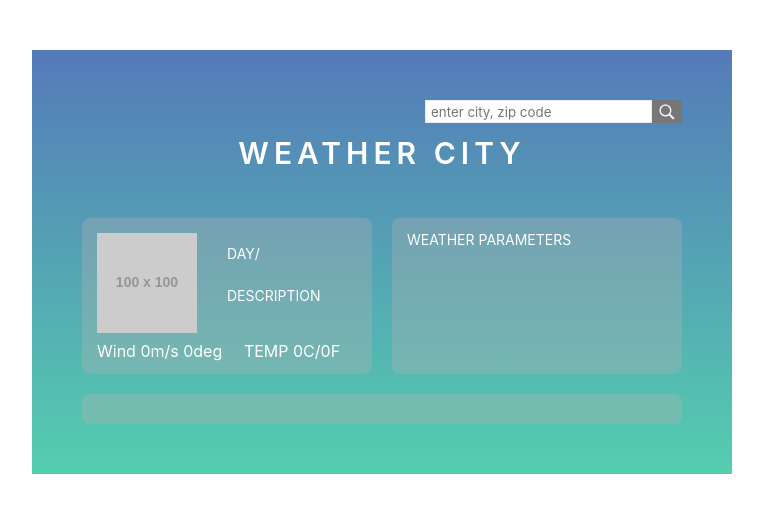
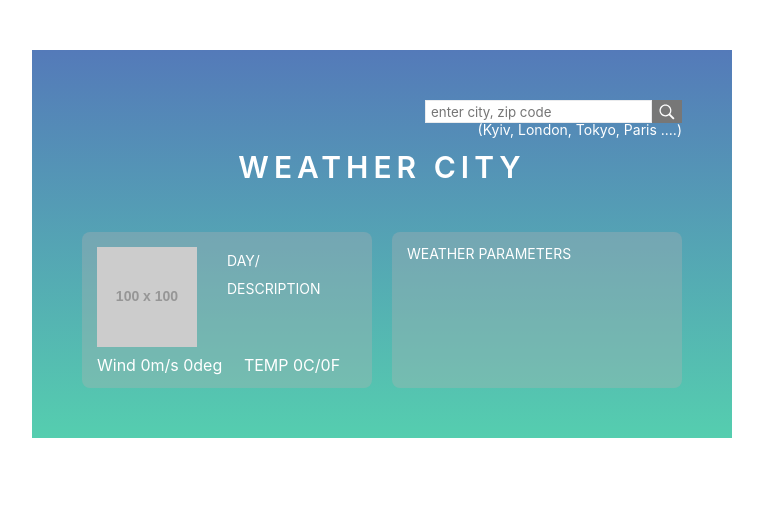
Before and after one commit to Lapitskyi/weather, a React (Create React App) app: page / in a window 1280 px wide. Shown: the top 512 px of the page, without its empty margins (258-1021 px from the left). Built offline with nearby package versions, Linux system fonts and the light colour scheme.

Commit message:
refactoring

```diff
--- a/src/API/api.js
+++ b/src/API/api.js
@@ -16,7 +16,7 @@ export const weatherAPI = {
             })
             .catch(err => {
                 if (err.response) {
-                    console.log('error')
+                    return err.response.data
                 } else if (err.request) {
                     // client never received a response, or request never left
                 }
@@ -30,7 +30,7 @@ export const weatherAPI = {
             })
             .catch(err => {
                 if (err.response) {
-                    console.log('error')
+                    return err.response.data
                 } else if (err.request) {
                     // client never received a response, or request never left
                 }
--- a/src/components/Weather/SearchCity/SearchCity.jsx
+++ b/src/components/Weather/SearchCity/SearchCity.jsx
@@ -3,7 +3,7 @@ import './SearchCity.scss';
 import svgSprite from '../../../assets/images/svgSprite.svg'
 
 const SearchCity = (props) => {
-    return (
+    return (<>
         <form className="form" >
             <label className="form__label">
                 <input className="form__input"
@@ -13,6 +13,7 @@ const SearchCity = (props) => {
                        onChange={props.onInputCity}
                 />
             </label>
+
             <button className="form__btn btn" type="submit" onClick={props.onSubmitCity}>
                 <svg className="form__icon">
                     <use href={svgSprite + "#search"}></use>
@@ -20,7 +21,8 @@ const SearchCity = (props) => {
             </button>
 
         </form>
-
+            <div style={{textAlign:"end"}}>(Kyiv, London, Tokyo, Paris ....)</div>
+        </>
     )
 }
 
--- a/src/components/Weather/Weather.jsx
+++ b/src/components/Weather/Weather.jsx
@@ -12,7 +12,6 @@ const Weather = (props) => {
         <div className="weather">
             <div className="container">
                 <div className="weather__inner">
-
                     <SearchCity
                         inputText={props.inputText}
                         onInputCity={props.onInputCity}
@@ -20,15 +19,9 @@ const Weather = (props) => {
                     />
 
                     <h2 className="weather__title">Weather {props.currentWeather ? props.currentWeather.name : "city"}</h2>
+                            <WeatherHeader currentWeather={props.currentWeather}/>
+                            <WeatherFooter forecastWeather={props.forecastWeather}/>
 
-                    <WeatherHeader
-                        currentWeather={props.currentWeather}
-                    />
-
-
-                    <WeatherFooter
-                        forecastWeather={props.forecastWeather}
-                    />
                 </div>
             </div>
         </div>
--- a/src/components/Weather/WeatherFooter/WeatherFooter.jsx
+++ b/src/components/Weather/WeatherFooter/WeatherFooter.jsx
@@ -5,24 +5,35 @@ import './WeatherFooter.scss'
 const WeatherFooter = (props) => {
 
     return (
+        <>
+            {
+                props.forecastWeather ?
                     <div className="weather__footer">
                         <ul className="weather__footer-list">
-
-                {props.forecastWeather?.map(item =>
-                    item.list.map(list=>
+                            {
+                                props.forecastWeather?.map(list =>
                                     <li className="weather__footer-item" key={list.dt}>
-                            <h4 className="weather__footer-title"> {new Date(list.dt * 1000).toLocaleString()}</h4>
+                                        <h4 className="weather__footer-title">
+                                            {new Date(list.dt * 1000).toLocaleString('en', {weekday: 'long'})}
+                                            <span
+                                                style={{display: "block"}}>{new Date(list.dt * 1000).toLocaleDateString()}</span>
+                                            <span>{list.weather[0]['description']}</span>
+                                        </h4>
                                         <img className="weather__footer-img"
-                                 src={`https://openweathermap.org/img/wn/${list.weather[0]['icon']}@2x.png`} alt=""/>
-                            <div className="weather__footer-temperature">{`${Math.round(list.main.temp - 273)} \u00B0C /
-                       ${Math.round((list.main.temp - 273.15) * 9 / 5 + 32)}\u00B0F`
-
-                            }</div>
+                                             src={`https://openweathermap.org/img/wn/${list.weather[0]['icon']}@2x.png`}
+                                             alt=""/>
+                                        <div className="weather__footer-temperature">
+                                            {`${Math.round(list.main.temp - 273)} \u00B0C /
+                                ${Math.round((list.main.temp - 273.15) * 9 / 5 + 32)}\u00B0F`}
+                                        </div>
                                     </li>
                                 )
-                )}
+                            }
                         </ul>
                     </div>
+                    : null
+            }
+        </>
     )
 }
 
--- a/src/components/Weather/WeatherFooter/WeatherFooter.scss
+++ b/src/components/Weather/WeatherFooter/WeatherFooter.scss
@@ -32,11 +32,14 @@
   }
 
   &__footer-title {
-    margin-bottom: 30px;
+    margin-bottom: 10px;
+    line-height: 1.3;
   }
 
   &__footer-img {
-    margin-bottom: 30px;
+    width: 80px;
+    height: 80px;
+    margin-bottom: 10px;
   }
 
   &__footer-temperature {
--- a/src/components/Weather/WeatherHeader/WeatherHeader.jsx
+++ b/src/components/Weather/WeatherHeader/WeatherHeader.jsx
@@ -8,19 +8,13 @@ const WeatherHeader = (props) => {
 
     return (
         <div className="weather__header">
-            <div className="weather__header-item">
+                <div className="weather__header-item">
+                    <ListLeft {...props}/>
+                </div>
 
-                <ListLeft
-                    {...props}
-                />
-
-            </div>
-
-            <div className="weather__header-item">
-                <ListRigth
-                    {...props}
-                />
-            </div>
+                <div className="weather__header-item">
+                    <ListRigth {...props} />
+                </div>
         </div>
     )
 }
--- a/src/components/Weather/WeatherHeader/WeatherHeaderList/ListLeft/ListLeft.jsx
+++ b/src/components/Weather/WeatherHeader/WeatherHeaderList/ListLeft/ListLeft.jsx
@@ -19,9 +19,10 @@ const ListLeft = (props) => {
                     <li className="list-left__item">
                         <div className="list-left__date">
                             {props.currentWeather.dt
-                                ? `${new Date(props.currentWeather.dt * 1000).toLocaleString()}
-                        ${props.currentWeather.weather[0]['description']}`
-                                : ('SUNDAY/ SUNNY')
+                                ? `${new Date(props.currentWeather.dt * 1000).toLocaleString('en', {weekday: 'long'})}
+                                 ${new Date(props.currentWeather.dt * 1000).toLocaleDateString()}
+                                 ${props.currentWeather.weather[0]['description']}`
+                                : ('DAY')
                             }</div>
                     </li>
                     <li className="list-left__item">
@@ -52,12 +53,8 @@ const ListLeft = (props) => {
                     <li className="list-left__item">
                         <div className="list-left__temperature"> TEMP 0C/0F</div>
                     </li>
-
                 </>
-
             }
-
-
         </ul>
 
     )
--- a/src/components/Weather/WeatherHeader/WeatherHeaderList/ListLeft/ListLeft.scss
+++ b/src/components/Weather/WeatherHeader/WeatherHeaderList/ListLeft/ListLeft.scss
@@ -14,7 +14,7 @@
   }
 
 &__date{
-  line-height: 3;
+  line-height: 2;
 }
   &__wind {
     font-size: 16px;
--- a/src/redux/weather-reducer.js
+++ b/src/redux/weather-reducer.js
@@ -4,6 +4,7 @@ import {weatherAPI} from "../API/api";
 const ADD_INPUT_CITY = 'ADD_INPUT_CITY';
 const ADD_CURRENT_WEATHER = 'ADD_CURRENT_WEATHER';
 const ADD_FORECAST_WEATHER = 'ADD_FORECAST_WEATHER';
+const ERROR_WEATHER = 'ERROR_WEATHER';
 
 let initialState = {
     currentWeather: null,
@@ -30,7 +31,15 @@ const weatherReducer = (state = initialState, action) => {
         case ADD_FORECAST_WEATHER:
             return{
                 ...state,
-                forecastWeather:[action.forecastWeather],
+                forecastWeather:action.forecastWeather,
+                inputText: ''
+            }
+
+        case ERROR_WEATHER:
+            return {
+                state,
+                currentWeather: action.errorWeather,
+                forecastWeather: action.errorWeather,
                 inputText: ''
             }
 
@@ -43,13 +52,17 @@ const weatherReducer = (state = initialState, action) => {
 export const addInputCity = (text) => ({type: ADD_INPUT_CITY, text})
 export const addCurrentWeather = (currentWeather) => ({type: ADD_CURRENT_WEATHER, currentWeather})
 export const addForecastWeather = (forecastWeather) => ({type: ADD_FORECAST_WEATHER, forecastWeather})
+export const errorWeather = (errorWeather) => ({type:ERROR_WEATHER, errorWeather})
+
 
 export const getWeather = (city) => {
-
     return (dispatch) => {
         weatherAPI.getCurrentWeather(city)
             .then(data => {
                 dispatch(addCurrentWeather(data))
+            })
+            .catch(data => {
+                dispatch(errorWeather(null))
             })
     }
 }
@@ -58,7 +71,10 @@ export const getWeatherForecast = (city) => {
     return (dispatch) => {
         weatherAPI.getForecastWeather(city)
             .then(data => {
-                dispatch(addForecastWeather(data))
+                dispatch(addForecastWeather(data.list))
+            })
+            .catch(data => {
+                dispatch(errorWeather(null))
             })
     }
 }
```
Lines whose indentation alone changed are shown as unchanged.
